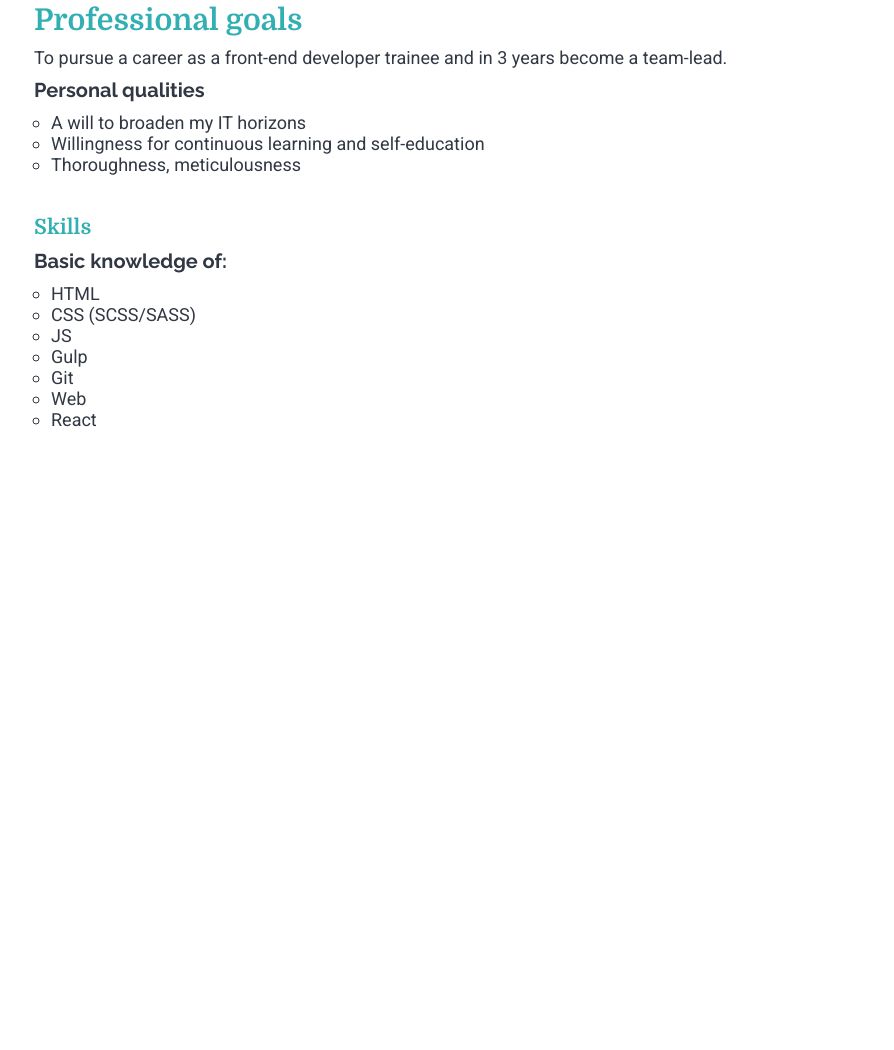
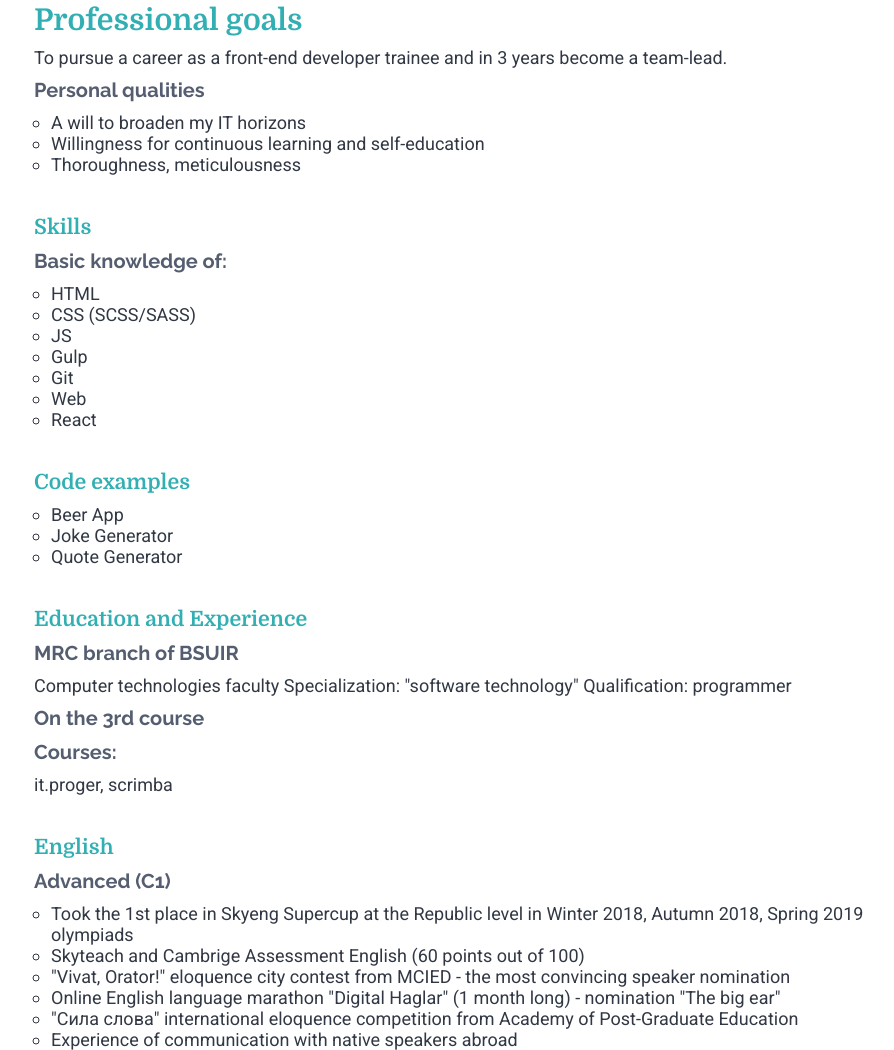
Before and after one commit to mary-jane77/rsschool-cv, a plain HTML site: page index.html in a window 1280 px wide. Shown: the part 474-1524 px from the top of the page, without its empty margins (156-1050 px from the left). Before the commit the page ends 904 px from the top, so only its background shows below. Drawn offline with Linux system fonts and the light colour scheme.

Commit message:
feat: add some more info sections

```diff
--- a/index.html
+++ b/index.html
@@ -26,7 +26,7 @@
   <article class="main-info">
     <section>
       <h1 class="section-header">Professional goals</h1>
-      <p >To pursue a career as a front-end developer trainee and in 3 years become a team-lead.
+      <p>To pursue a career as a front-end developer trainee and in 3 years become a team-lead.
       <p class="little-header">Personal qualities</p>
         <ul class="list">
           <li>A will to broaden my IT horizons</li>
@@ -47,7 +47,35 @@
           <li>Web</li>
           <li>React</li>
         </ul>
-      </p>
+    </section>
+    <section>
+      <h1>Code examples</h1>
+        <ul class="list">
+          <li><a href="https://github.com/mary-jane77/beerApp">Beer App</li>
+          <li><a href="https://github.com/mary-jane77/JokeGenerator">Joke Generator</li>
+          <li><a href="https://github.com/mary-jane77/quoteGenerator">Quote Generator</li>
+        </ul>
+    </section>
+    <section>
+      <h1>Education and Experience</h1>
+      <p class="little-header">MRC branch of BSUIR</p>
+      Computer technologies faculty
+      Specialization: "software technology"
+      Qualification: programmer
+      <p class="little-header">On the 3rd course</p>
+      <p class="little-header">Courses:</p>it.proger, scrimba
+    </section>
+    <section>
+      <h1>English</h1>
+      <p class="little-header">Advanced (C1)</p>
+        <ul class="list">
+          <li>Took the 1st place in Skyeng Supercup at the Republic level in  Winter 2018, Autumn 2018, Spring 2019 olympiads</li>
+          <li>Skyteach and Cambrige Assessment English (60 points out of 100)</li>
+          <li>"Vivat, Orator!" eloquence city contest from MCIED - the most convincing speaker nomination</li>
+          <li> Online English language marathon "Digital Haglar" (1 month long) - nomination "The big ear"</li>
+          <li>"Сила слова" international eloquence competition from Academy of Post-Graduate Education</li>
+          <li>Experience of communication with native speakers abroad</li>
+        </ul>
     </section>
   </article>
   </main>
--- a/style.css
+++ b/style.css
@@ -47,12 +47,19 @@ ul {
   list-style-type: none;
 }
 
+ul p {
+  font-family: 'Raleway', sans-serif;
+  font-weight: 700;
+  margin-top: 5px;
+}
+
 .little-header {
   font-family: 'Raleway', sans-serif;
   font-weight: 700;
   font-size: 20px;
   margin: 10px;
   margin-left: 0px;
+  color: #555e70;
 }
 
 
```
